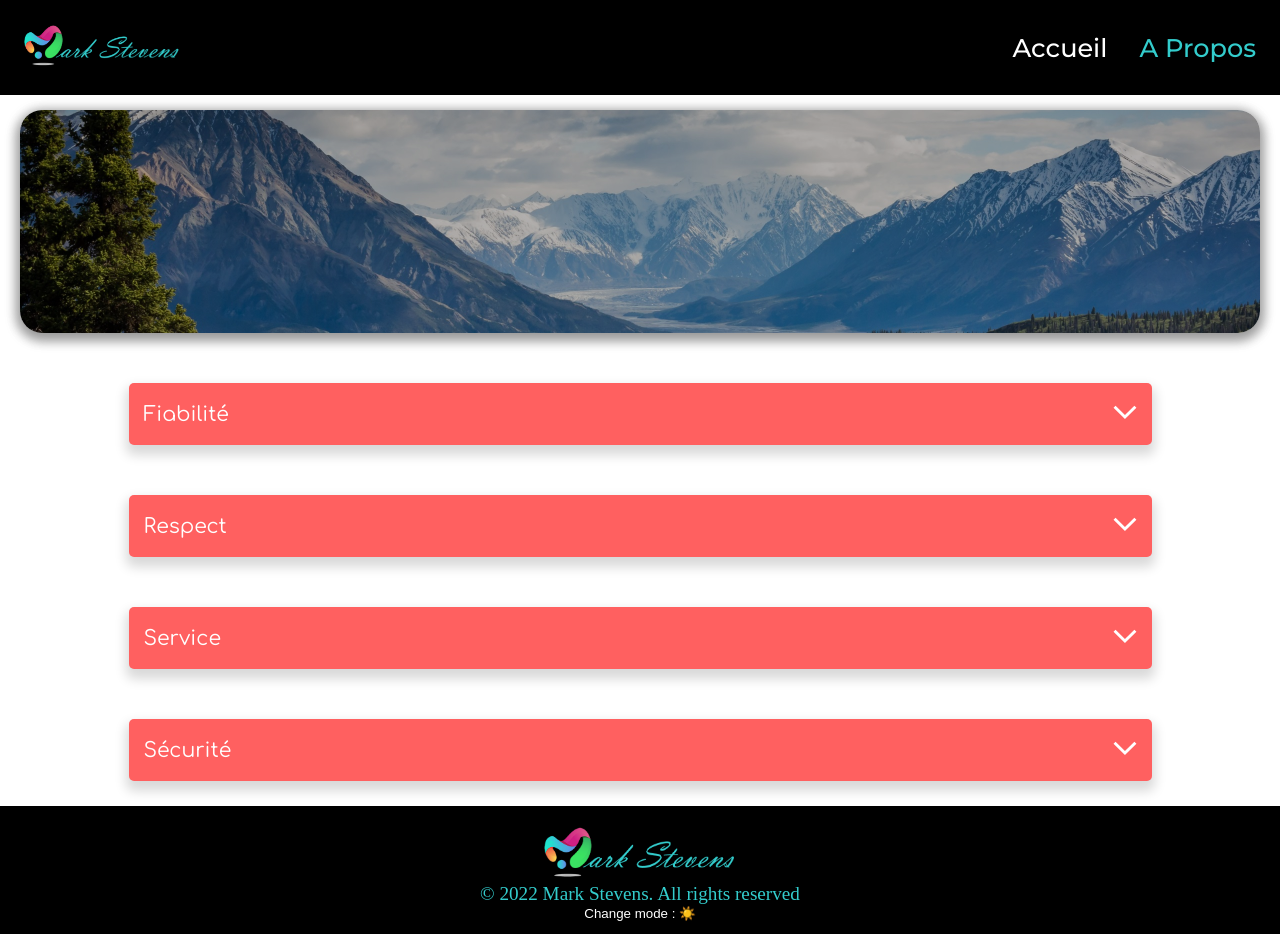
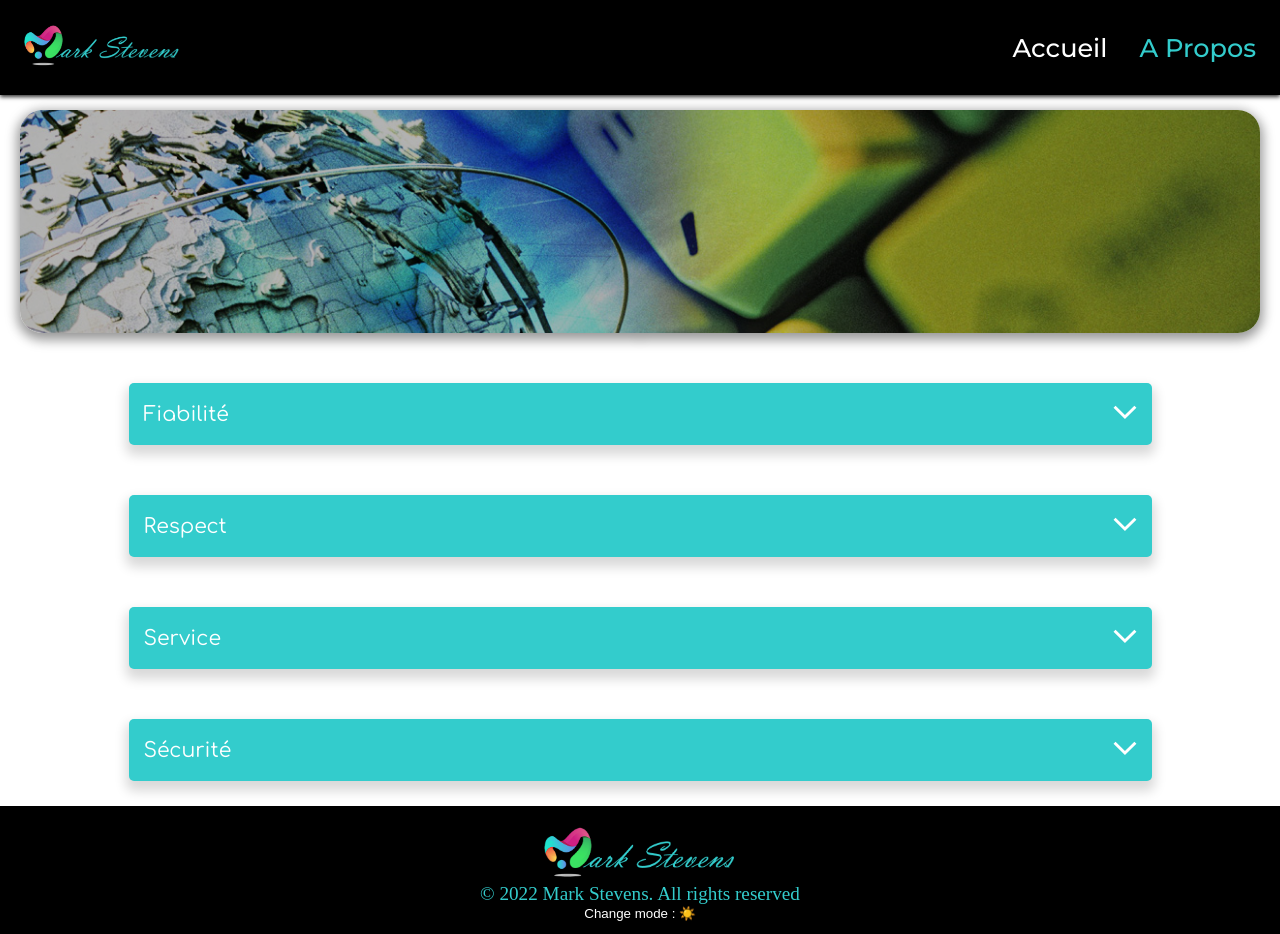
Before and after one commit to Stevens-Mark/Portfolio, a React (Create React App) app: page /about in a window 1280 px wide. Built offline with nearby package versions, Linux system fonts and the light colour scheme; a web font is replaced by a local one.

Commit message:
save point

```diff
--- a/src/components/Card.jsx
+++ b/src/components/Card.jsx
@@ -81,8 +81,6 @@ const DescriptionText = styled.p`
   text-justify: inter-word;
 `;
 
-
-
 /**
  * Individual announcement card for each project on Home page
  * @function Card
@@ -109,12 +107,12 @@ const Card = ( { data } ) => {
         </span>
       </ProjectHeading>
 
-        <Link to={`/project/${id}`}>
+        {/* <Link to={`/project/${id}`}> */}
           <CoverImage src={cover} alt='Cover'/>
           {(tags).map((tag) => ( <TagForm key={tag}>{tag} </TagForm> ))}
           <SummaryText>{summary}</SummaryText>
           <DescriptionText>{description}</DescriptionText>
-        </Link>
+        {/* </Link>  */}
 
 
     </ProjectCard>
--- a/src/components/DropDown.jsx
+++ b/src/components/DropDown.jsx
@@ -18,7 +18,7 @@ const DropDownTitleBar = styled.div`
   max-width: 1023px;
   justify-content: space-between;
   align-items: center;
-  background:  #FF6060;
+  background: ${props => props.color ? props.color : `${colors.primary}`};
   height: 1.875rem;
   border-radius: 5px;
   cursor: pointer;
@@ -52,19 +52,22 @@ const DropdownArrow = styled.img`
 * @function DropDown
 * @param {string} dropdownWidth: sets width of dropdown depending on page
 * @param {string} dropdownHeight: sets height of dropdown depending on page
+* @param {string} barColor: sets color of dropdown
 * @param {string} title: dropdown heading
 * @param {string/array} content: either text or list rendered in dropdown
 * @returns {JSX}
 */
-const DropDown = ( {dropdownWidth, dropdownHeight, title, content} ) => {
+const DropDown = ( {dropdownWidth, dropdownHeight, dropdownColor, title, content } ) => {
 
   const [open, setOpen] = useState(false)
   const handleButtonClick = () => { setOpen(!open) }
 
   return (
       <div className={dropdownWidth} /* ref={this.container} */>
-          <DropDownTitleBar onClick={() =>handleButtonClick()}>
+          <DropDownTitleBar color={dropdownColor} onClick={() =>handleButtonClick()}>
+
               <DropDownTitleBarText>{title}</DropDownTitleBarText>
+
               <span>{open ? (<DropdownArrow src={upArrow} alt="" />) :
                   (<DropdownArrow src={downArrow} alt="" />)}
               </span>
@@ -87,6 +90,7 @@ export default DropDown
 DropDown.propTypes = {
   dropdownWidth: PropTypes.string.isRequired,
   dropdownHeight: PropTypes.string.isRequired,
+  barColor: PropTypes.string,
   title: PropTypes.string.isRequired,
   content: PropTypes.oneOfType([
     PropTypes.string,
--- a/src/components/Header.jsx
+++ b/src/components/Header.jsx
@@ -24,6 +24,7 @@ const HEADER = styled.header`
   justify-content: space-between;
   align-items: center;
   padding: 1.5rem;
+  box-shadow: 0 2px 4px rgba(0, 0, 0, .8);
 `;
 
 const LogoImg = styled.img`
--- a/src/components/Hero.jsx
+++ b/src/components/Hero.jsx
@@ -14,6 +14,8 @@ import ReactSpinner from'../components/ReactSpinner'
 const HeroContainer = styled.section`
   animation: ${fadeIn} 1s forwards ease-in-out;
   background-image: url(${heroImg});
+  // background-image: ${props => props.backImg ? `url(${props.backImg}`: `url(${heroImg})`};
+  // background-image: url(${({ backImg }) => backImg});
   background-size: cover;
   background-repeat: no-repeat;
   height: 18.75rem;
@@ -29,7 +31,7 @@ const HeroContent = styled.article`
   position: relative;
   top: 3rem;
   z-index: 1;
-  width: 12.5rem;
+  width: 13rem;
   background: ${({ theme }) => (theme === 'light' ? `${colors.primary}` : `${colors.mainBackgroundDarkMode}`)};
   padding: 0.5rem;
   margin: 0 auto;
@@ -47,18 +49,6 @@ const HeroContent = styled.article`
     margin: 2rem;
   }
 `;
-
-// const HeroTitle = styled.h2`
-//   font-size: 1.5rem;
-
-//   @media (min-width: 500px) {
-//     font-size: 24px;
-//   }
-//   @media (min-width: 920px) {
-//     font-size: 24px;
-//   }
-// `;
-
 
 const HeroSubtitle = styled.p`
   font-weight: bold;
@@ -89,11 +79,11 @@ const Hero = () => {
   const { theme } = useTheme()
 
   return (
-    <HeroContainer theme={theme}>
+    <HeroContainer  theme={theme}>
         <h1 className="sr-only">Mark Stevens - Welcome</h1>
         <ReactSpinner />
 
-        <HeroContent theme={theme} >
+        <HeroContent  theme={theme} >
           <h2>Développeur Front-end</h2>
           <HeroSubtitle>Fiabilité.</HeroSubtitle>
           <HeroSubtitle>Respect.</HeroSubtitle>
--- a/src/pages/About.jsx
+++ b/src/pages/About.jsx
@@ -4,24 +4,25 @@ import styled from 'styled-components'
 import colors from '../utils/style/colors'
 // import components
 import Banner from '../components/Banner'
+import aboutBanner from '../assets/images/banner2.jpg'
 import DropDown from '../components/DropDown'
-import aboutBanner from '../assets/images/aboutBanner.jpg'
+
 // import data
 import { dropDownList} from '../assets/data/aboutDropdownData.js'
 
 /**
  * CSS for component using styled.components
  */
-const AboutWrapper = styled.main`
+const AboutWrapper = styled.div`
   display: flex;
   flex-direction: column;
   align-items: center;
 `;
 
 const AboutBanner = styled.div`
-  display: flex;
-  align-items: center;
-  height: 13.938rem;
+  // display: flex;
+  // align-items: center;
+  // height: 13.938rem;
   border-radius: clamp(0.625rem, 1.736vw, 1.563rem);
   box-shadow: 0px 4px 12px 3px ${colors.shadow};
 `;
@@ -40,15 +41,20 @@ const About = () => {
   }, [])
 
   return (
+    <main>
+
       <AboutWrapper>
+       <Banner image={aboutBanner} alternate='The world - techno style'/>
+
       <AboutBanner>
-        <Banner image={aboutBanner} alternate='A Mountain Scene'/>
       <h1 className='sr-only'>A Propos</h1>
+
         </AboutBanner>
           {dropDownList.map((data) => (
-        <DropDown key={data.id} dropdownWidth='DropdownAboutPage' dropdownHeight='dropDownListAbout' title={data.title} content={data.content}/>
+          <DropDown key={data.id} dropdownWidth='DropdownAboutPage' dropdownHeight='dropDownListAbout' dropdownColor='' title={data.title} content={data.content} />
           ))}
       </AboutWrapper>
+    </main>
   )
 }
 
--- a/src/pages/Project.jsx
+++ b/src/pages/Project.jsx
@@ -144,10 +144,10 @@ const Project = ( { siteData } ) => {
                             <Ratings ratingNumber={data.rating}/>
                         </HostSummary>
                     </ProjectHeader>
-
+{/* EXPERIMENT - color are passed as parameters to change the colo of the drop downs */}
                     <Details>
-                        <DropDown dropdownWidth='DropdownAccomPage' dropdownHeight='dropDownListAccomodation' title={'Description'} content={data.description}/>
-                        <DropDown dropdownWidth='DropdownAccomPage' dropdownHeight='dropDownListAccomodation'  title={'Skills'} content={data.skills}/>
+                        <DropDown dropdownWidth='DropdownAccomPage' dropdownHeight='dropDownListAccomodation' dropdownColor='orange' title={'Description'} content={data.description}/>
+                        <DropDown dropdownWidth='DropdownAccomPage' dropdownHeight='dropDownListAccomodation' dropdownColor='green'  title={'Skills'} content={data.skills}/>
                     </Details>
 
                   </ProjectWrapper>
```
Lines whose indentation alone changed are shown as unchanged.
